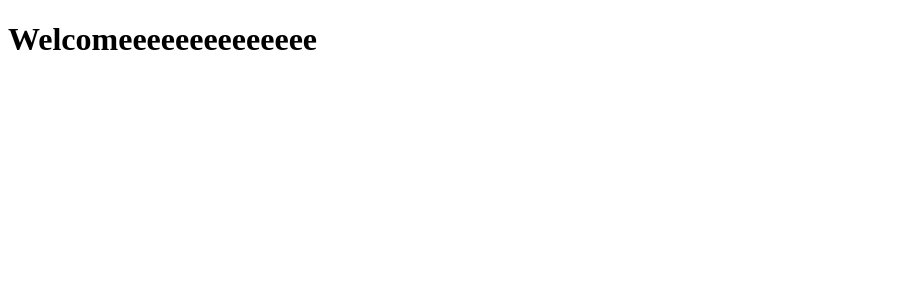
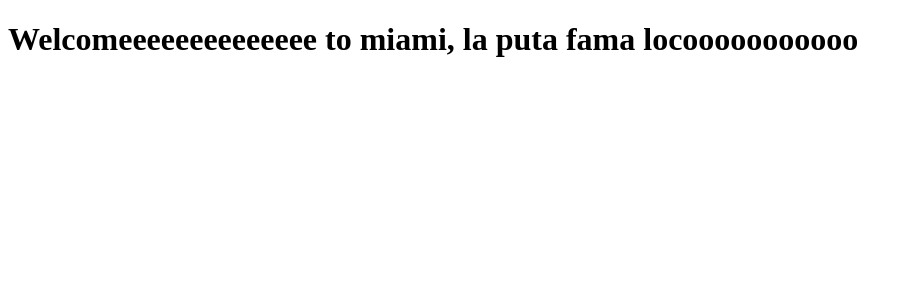
Before and after one commit to JNPG1999/Siqay-project, an Angular app: page / in a window 1280 px wide. Shown: the top 300 px of the page, without its empty margins (0-912 px from the left). Built offline with nearby package versions, Linux system fonts and the light colour scheme.

Commit message:
Welcome to miami

```diff
--- a/src/app/app.component.html
+++ b/src/app/app.component.html
@@ -1,4 +1,4 @@
 
-<h1>Welcomeeeeeeeeeeeeee</h1>
+<h1>Welcomeeeeeeeeeeeeee to miami, la puta fama locooooooooooo</h1>
 
 <router-outlet />
```
